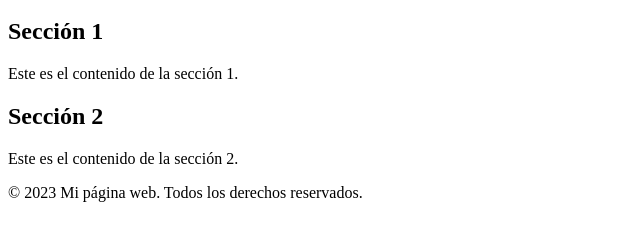
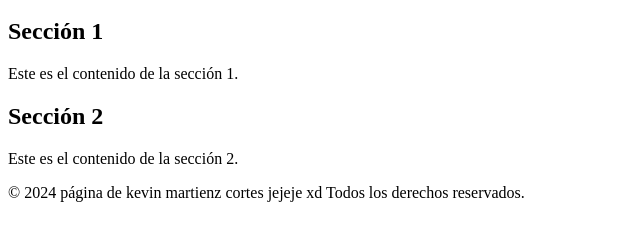
Before and after one commit to kevinMC777/kevinMC777.github.io, a plain HTML site: page index.html in a window 1280 px wide. Shown: the part 154-394 px from the top of the page, without its empty margins (0-640 px from the left). Drawn offline with Linux system fonts and the light colour scheme.

Commit message:
Update index.html

```diff
--- a/index.html
+++ b/index.html
@@ -31,7 +31,7 @@
 	</main>
 
 	<footer>
-		<p>&copy; 2023 Mi página web. Todos los derechos reservados.</p>
+		<p>&copy; 2024  página de kevin martienz cortes jejeje xd Todos los derechos reservados.</p>
 	</footer>
 </body>
 </html>
```
